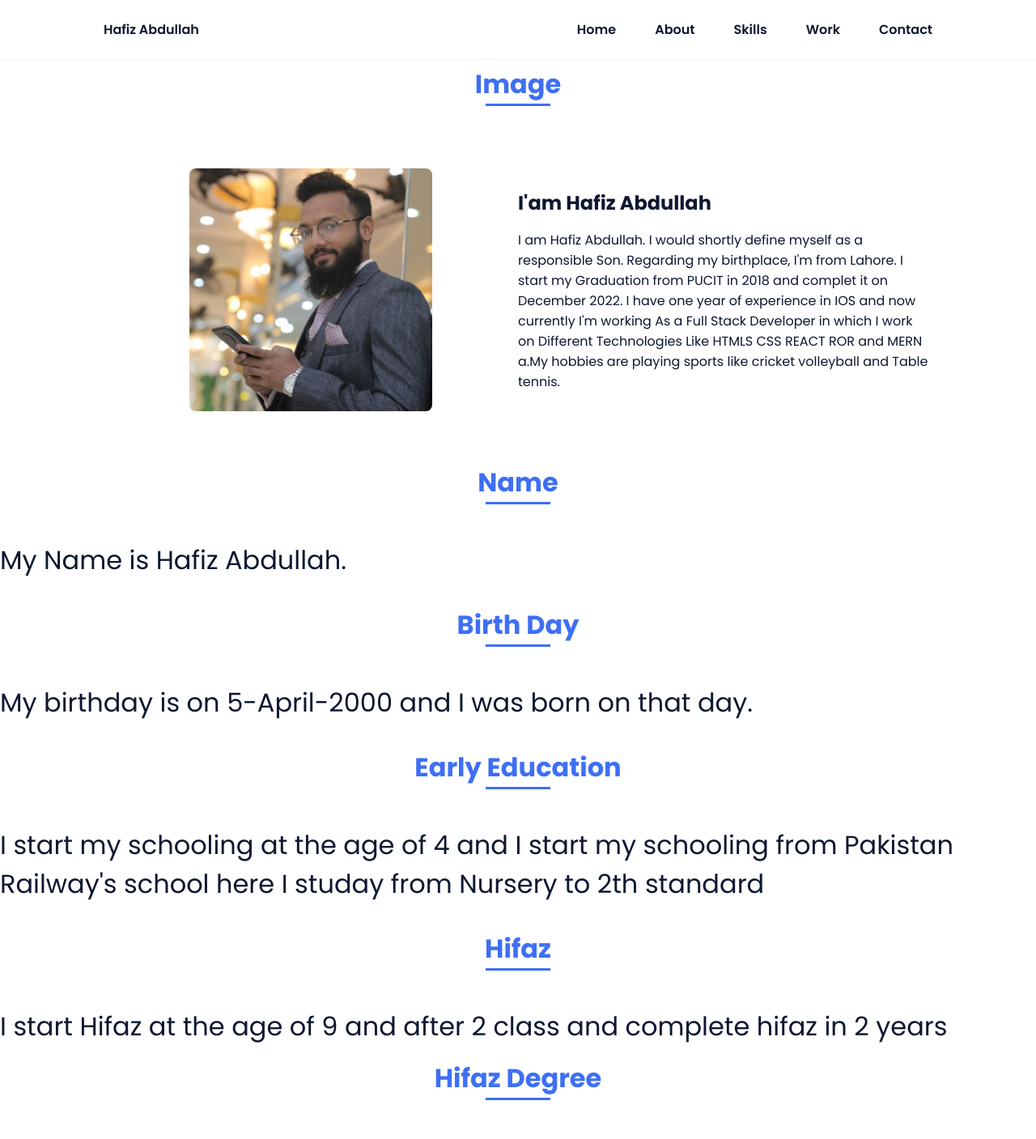
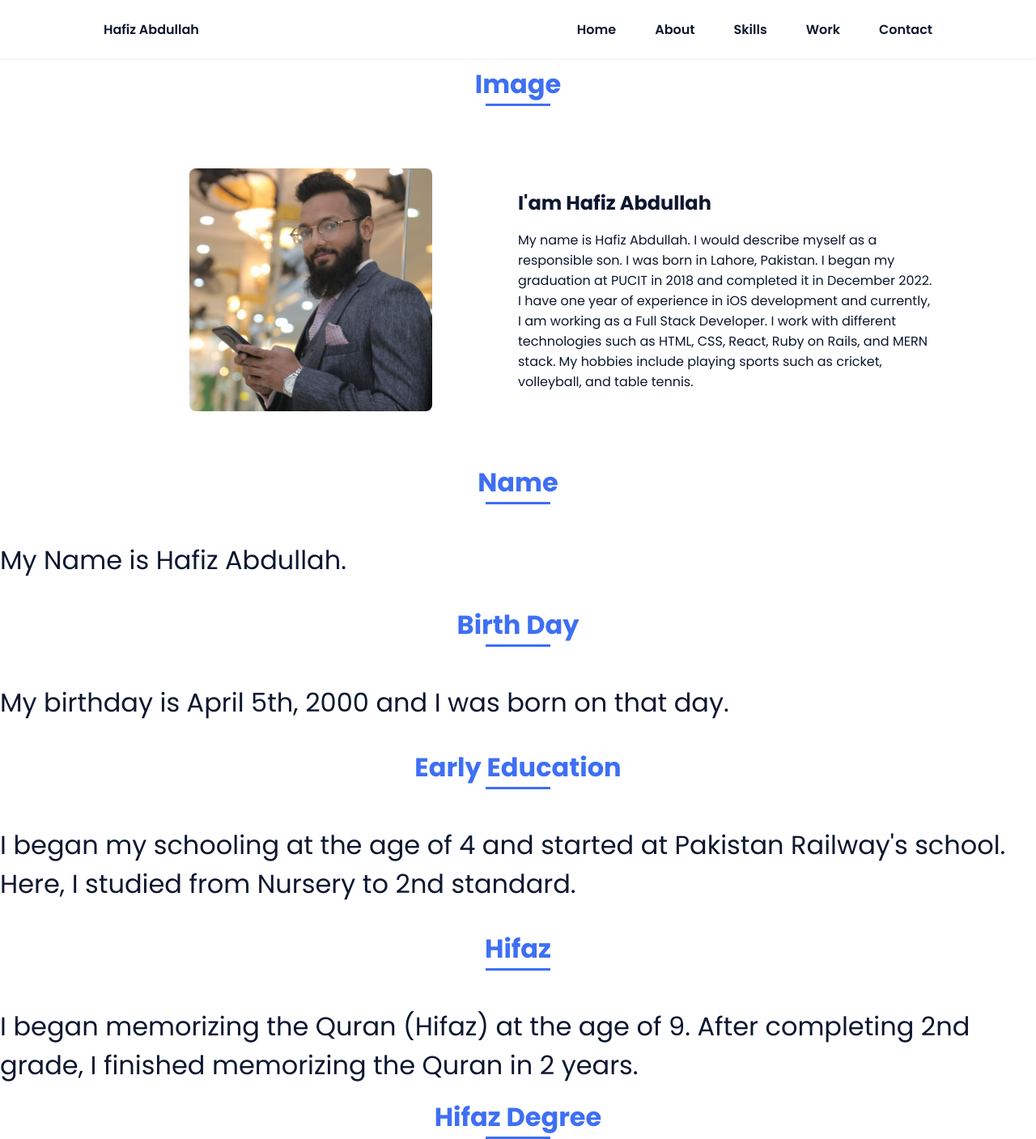
Before and after one commit to hafizab63861462/Portfolio, a plain HTML site: page about.html in a window 1280 px wide. Shown: the top 1407 px of the page at 81% size. Drawn offline with nearby package versions, Linux system fonts and the light colour scheme.

Commit message:
Some changes in Content

```diff
--- a/about.html
+++ b/about.html
@@ -60,13 +60,13 @@
         <div>
           <h2 class="about__subtitle">I'am Hafiz Abdullah</h2>
           <p class="about__text">
-            I am Hafiz Abdullah. I would shortly define myself as a responsible
-            Son. Regarding my birthplace, I'm from Lahore. I start my Graduation
-            from PUCIT in 2018 and complet it on December 2022. I have one year
-            of experience in IOS and now currently I'm working As a Full Stack
-            Developer in which I work on Different Technologies Like HTMLS CSS
-            REACT ROR and MERN a.My hobbies are playing sports like cricket
-            volleyball and Table tennis.
+            My name is Hafiz Abdullah. I would describe myself as a responsible
+            son. I was born in Lahore, Pakistan. I began my graduation at PUCIT
+            in 2018 and completed it in December 2022. I have one year of
+            experience in iOS development and currently, I am working as a Full
+            Stack Developer. I work with different technologies such as HTML,
+            CSS, React, Ruby on Rails, and MERN stack. My hobbies include
+            playing sports such as cricket, volleyball, and table tennis.
           </p>
         </div>
       </div>
@@ -79,22 +79,22 @@
 
     <section class="footer__title" id="about">
       <h2 class="section-title">Birth Day</h2>
-      <p>My birthday is on 5-April-2000 and I was born on that day.</p>
+      <p>My birthday is April 5th, 2000 and I was born on that day.</p>
     </section>
 
     <section class="footer__title" id="about">
       <h2 class="section-title">Early Education</h2>
       <p>
-        I start my schooling at the age of 4 and I start my schooling from
-        Pakistan Railway's school here I studay from Nursery to 2th standard
+        I began my schooling at the age of 4 and started at Pakistan Railway's
+        school. Here, I studied from Nursery to 2nd standard.
       </p>
     </section>
 
     <section class="footer__title" id="about">
       <h2 class="section-title">Hifaz</h2>
       <p>
-        I start Hifaz at the age of 9 and after 2 class and complete hifaz in 2
-        years
+        I began memorizing the Quran (Hifaz) at the age of 9. After completing
+        2nd grade, I finished memorizing the Quran in 2 years.
       </p>
       <h2 class="section-title">Hifaz Degree</h2>
       <div class="about__container bd-grid">
@@ -125,11 +125,12 @@
     <section class="footer__title" id="about">
       <h2 class="section-title">Matric</h2>
       <p>
-        After Completing Hifaz I Start my schooling again from 6th class and
-        studay from Alme-Sqaq High School.
+        After completing the memorization of the Quran (Hifaz), I returned to
+        traditional schooling and started my studies in 6th grade at Alme-Sqaq
+        High School.
       </p>
       <h2 class="section-title">Matric Degree</h2>
-      <p>I pass my Matriculation examination in A+ grade</p>
+      <p>I passed my Matriculation examination with an A+ grade.</p>
       <div class="about__container bd-grid">
         <div class="society__img">
           <img src="assets/img/Matric.jpeg" alt="" />
@@ -140,8 +141,10 @@
     <section class="footer__title" id="about">
       <h2 class="section-title">Inter</h2>
       <p>
-        After Completing Matric I got admission in Punjab College in super class
-        here I studay 100% free education
+        After completing my Matriculation, I was admitted to the ICS program at
+        Punjab College and I studied in the "super class" which is a class for
+        students who achieved an A+ grade in their Matriculation exams and there
+        I received 100% free education.
       </p>
       <h2 class="section-title">Inter Degree</h2>
       <p>I pass my Inter examination in A+ grade</p>
```
